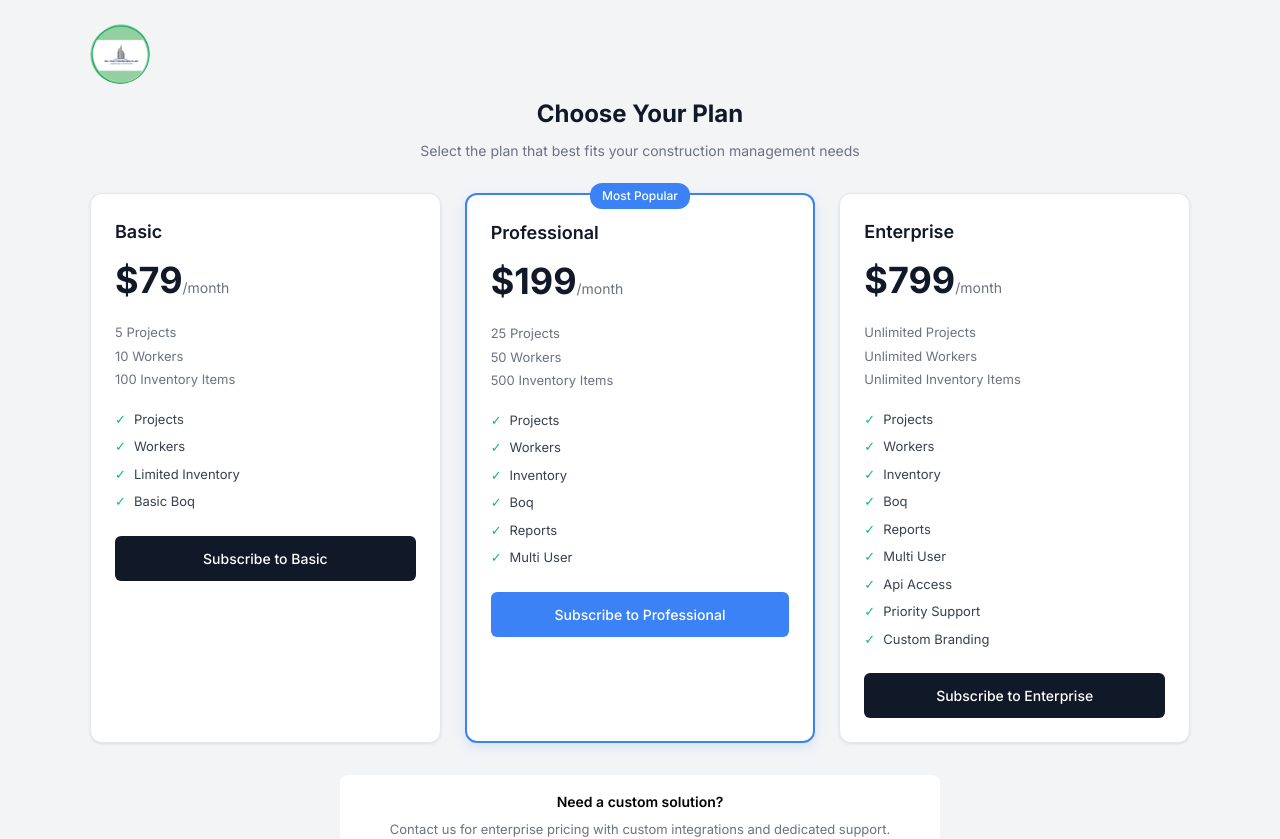
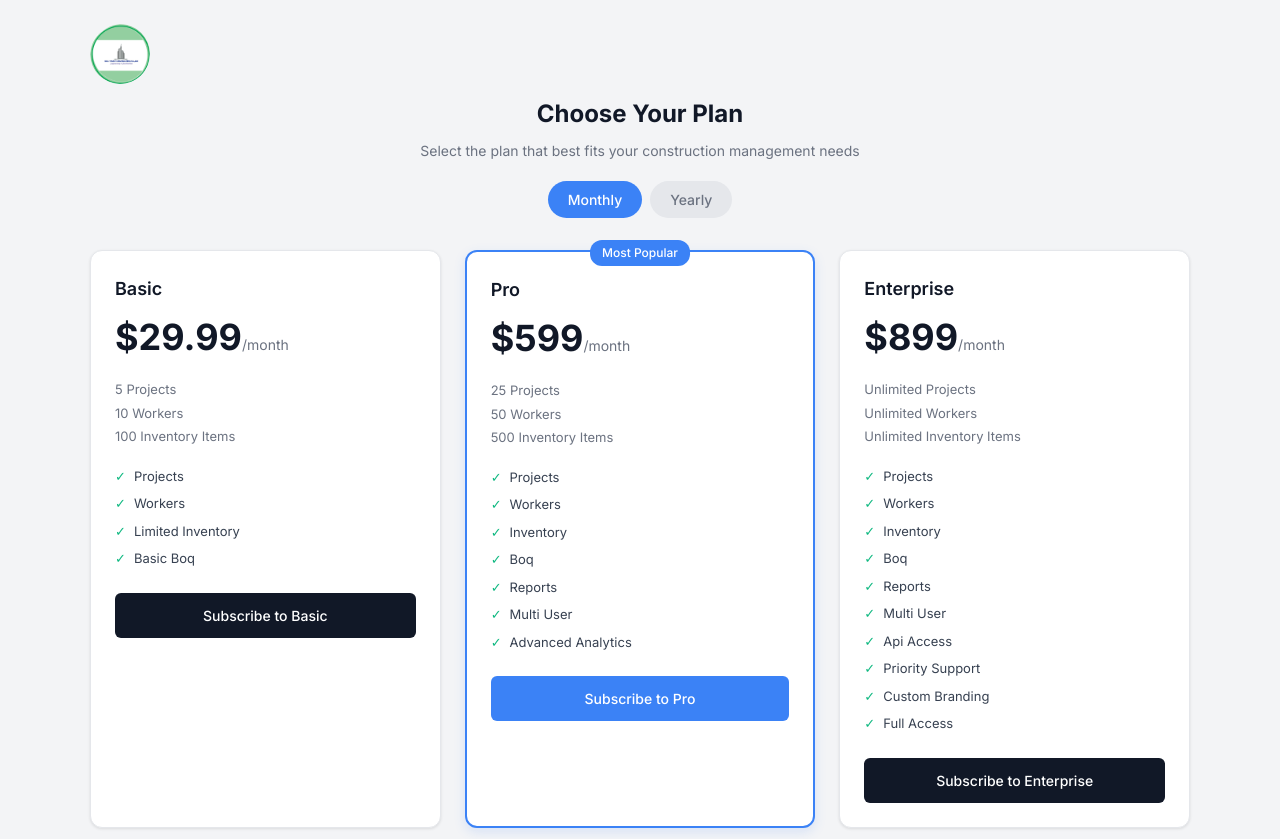
Before and after one commit to chumvirak2-cmd/Construction-pro, a Next.js app: page /subscription in a window 1280 px wide. Shown: the top 839 px of the page. Built offline with nearby package versions, Linux system fonts and the light colour scheme.

Commit message:
Update subscription pricing and Android app icon

```diff
--- a/app/lib/db.ts
+++ b/app/lib/db.ts
@@ -5,7 +5,8 @@ export const SUBSCRIPTION_PLANS: SubscriptionPlan[] = [
   {
     id: 'starter',
     name: 'Basic',
-    price: 79,
+    price: 29.99,
+    yearlyPrice: 129,
     interval: 'month',
     limits: {
       maxProjects: 5,
@@ -15,12 +16,14 @@ export const SUBSCRIPTION_PLANS: SubscriptionPlan[] = [
       maxUsers: 5,
       features: ['projects', 'workers', 'limited_inventory', 'basic_boq']
     },
-    stripePriceId: 'price_starter_monthly'
+    stripePriceIdMonthly: 'price_basic_monthly',
+    stripePriceIdYearly: 'price_basic_yearly'
   },
   {
     id: 'professional',
-    name: 'Professional',
-    price: 199,
+    name: 'Pro',
+    price: 599,
+    yearlyPrice: 799,
     interval: 'month',
     limits: {
       maxProjects: 25,
@@ -28,14 +31,16 @@ export const SUBSCRIPTION_PLANS: SubscriptionPlan[] = [
       maxInventoryItems: 500,
       maxStorageMB: 500,
       maxUsers: 10,
-      features: ['projects', 'workers', 'inventory', 'boq', 'reports', 'multi_user']
+      features: ['projects', 'workers', 'inventory', 'boq', 'reports', 'multi_user', 'advanced_analytics']
     },
-    stripePriceId: 'price_professional_monthly'
+    stripePriceIdMonthly: 'price_pro_monthly',
+    stripePriceIdYearly: 'price_pro_yearly'
   },
   {
     id: 'enterprise',
     name: 'Enterprise',
-    price: 799,
+    price: 899,
+    yearlyPrice: 999,
     interval: 'month',
     limits: {
       maxProjects: -1,
@@ -43,9 +48,10 @@ export const SUBSCRIPTION_PLANS: SubscriptionPlan[] = [
       maxInventoryItems: -1,
       maxStorageMB: -1,
       maxUsers: -1,
-      features: ['projects', 'workers', 'inventory', 'boq', 'reports', 'multi_user', 'api_access', 'priority_support', 'custom_branding']
+      features: ['projects', 'workers', 'inventory', 'boq', 'reports', 'multi_user', 'api_access', 'priority_support', 'custom_branding', 'full_access']
     },
-    stripePriceId: 'price_enterprise_monthly'
+    stripePriceIdMonthly: 'price_enterprise_monthly',
+    stripePriceIdYearly: 'price_enterprise_yearly'
   }
 ]
 
--- a/app/subscription/page.tsx
+++ b/app/subscription/page.tsx
@@ -12,6 +12,7 @@ export default function SubscriptionPage() {
   const [currentUser, setCurrentUser] = useState<User | null>(null)
   const [currentSubscription, setCurrentSubscription] = useState<Subscription | null>(null)
   const [isClient, setIsClient] = useState(false)
+  const [billingCycle, setBillingCycle] = useState<'month' | 'year'>('month')
 
   useEffect(() => {
     setIsClient(true)
@@ -30,7 +31,7 @@ export default function SubscriptionPage() {
       const response = await fetch('/api/create-checkout-session', {
         method: 'POST',
         headers: { 'Content-Type': 'application/json' },
-        body: JSON.stringify({ planId, userId: currentUser?.id })
+        body: JSON.stringify({ planId, userId: currentUser?.id, billingCycle })
       })
 
       const data = await response.json()
@@ -54,7 +55,7 @@ export default function SubscriptionPage() {
     if (currentUser) {
       subscriptionDb.create({
         userId: currentUser.id,
-        tier: 'professional',
+        tier: 'starter',
         status: 'active',
         currentPeriodStart: new Date().toISOString(),
         currentPeriodEnd: new Date(Date.now() + 30 * 24 * 60 * 60 * 1000).toISOString(),
@@ -123,6 +124,21 @@ export default function SubscriptionPage() {
               </span>
             </div>
           )}
+
+          <div style={{ marginTop: '20px', display: 'flex', justifyContent: 'center', gap: '8px' }}>
+            <button
+              onClick={() => setBillingCycle('month')}
+              style={{ padding: '8px 20px', borderRadius: '20px', border: 'none', fontSize: '14px', fontWeight: 500, cursor: 'pointer', background: billingCycle === 'month' ? '#3b82f6' : '#e5e7eb', color: billingCycle === 'month' ? 'white' : '#6b7280' }}
+            >
+              Monthly
+            </button>
+            <button
+              onClick={() => setBillingCycle('year')}
+              style={{ padding: '8px 20px', borderRadius: '20px', border: 'none', fontSize: '14px', fontWeight: 500, cursor: 'pointer', background: billingCycle === 'year' ? '#3b82f6' : '#e5e7eb', color: billingCycle === 'year' ? 'white' : '#6b7280' }}
+            >
+              Yearly {billingCycle === 'year' && '(Save up to 50%)'}
+            </button>
+          </div>
         </div>
 
         <div style={{ display: 'grid', gridTemplateColumns: 'repeat(auto-fit, minmax(280px, 1fr))', gap: '24px', marginBottom: '32px' }}>
@@ -151,8 +167,13 @@ export default function SubscriptionPage() {
                 <h3 style={{ fontSize: '18px', fontWeight: '600', margin: '0 0 8px', color: '#111827' }}>{plan.name}</h3>
 
                 <div style={{ marginBottom: '16px' }}>
-                  <span style={{ fontSize: '36px', fontWeight: 'bold', color: '#111827' }}>${plan.price}</span>
-                  <span style={{ color: '#6b7280', fontSize: '14px' }}>/{plan.interval}</span>
+                  <span style={{ fontSize: '36px', fontWeight: 'bold', color: '#111827' }}>${billingCycle === 'month' ? plan.price : plan.yearlyPrice}</span>
+                  <span style={{ color: '#6b7280', fontSize: '14px' }}>/{billingCycle === 'month' ? 'month' : 'year'}</span>
+                  {billingCycle === 'year' && (
+                    <div style={{ fontSize: '12px', color: '#10b981', marginTop: '4px' }}>
+                      Save ${Math.round(plan.price * 12 - plan.yearlyPrice)}/year
+                    </div>
+                  )}
                 </div>
 
                 <div style={{ marginBottom: '20px' }}>
--- a/app/types/index.ts
+++ b/app/types/index.ts
@@ -415,6 +415,7 @@ export interface SubscriptionPlan {
   id: SubscriptionTier
   name: string
   price: number
+  yearlyPrice: number
   interval: 'month' | 'year'
   limits: {
     maxProjects: number
@@ -424,7 +425,8 @@ export interface SubscriptionPlan {
     maxUsers: number
     features: string[]
   }
-  stripePriceId: string
+  stripePriceIdMonthly: string
+  stripePriceIdYearly: string
 }
 
 export interface Subscription {
```
Also changed, not shown: 2 other files (tests, documents, lock files or other folders).
